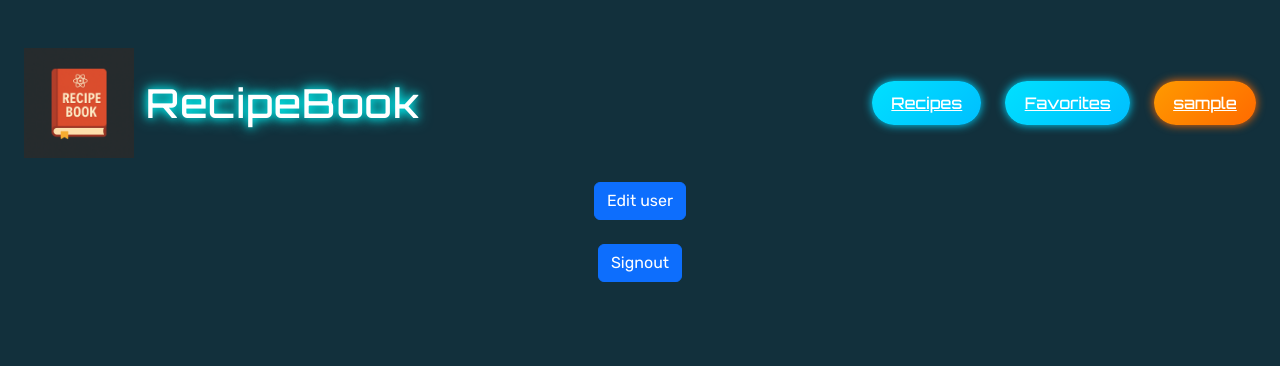
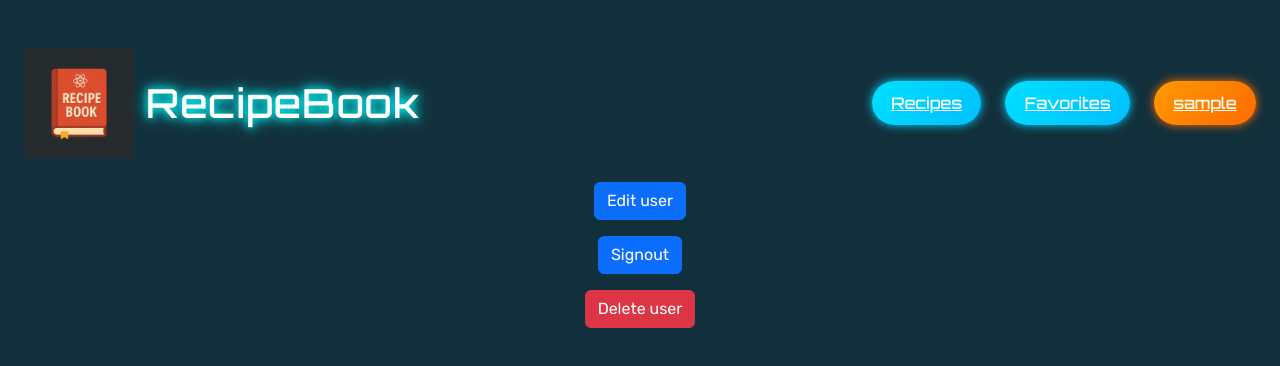
Before and after one commit to PaalBrugger/RecipeBook, a React (Vite) app in the folder ClientApp/: page /User in a window 1280 px wide. Shown: the top 366 px of the page. Built offline with nearby package versions, Linux system fonts and the light colour scheme; sample sign-in values are in the browser's storage.

Commit message:
Clean up

```diff
--- a/ClientApp/src/pages/User.jsx
+++ b/ClientApp/src/pages/User.jsx
@@ -21,15 +21,12 @@ function User() {
       <Link to="/EditUser" className="btn btn-primary">
         Edit user
       </Link>
-      <form onSubmit={handleLogout} className="pt-4">
-        <button
-          type="submit"
-          onSubmit={handleLogout}
-          className="btn btn-primary"
-        >
-          Signout
-        </button>
-      </form>
+      <br></br>
+      <button onClick={handleLogout} className="btn btn-primary mt-3">
+        Signout
+      </button>
+      <br></br>
+      <button className="btn btn-danger mt-3">Delete user</button>
     </div>
   );
 }
```
